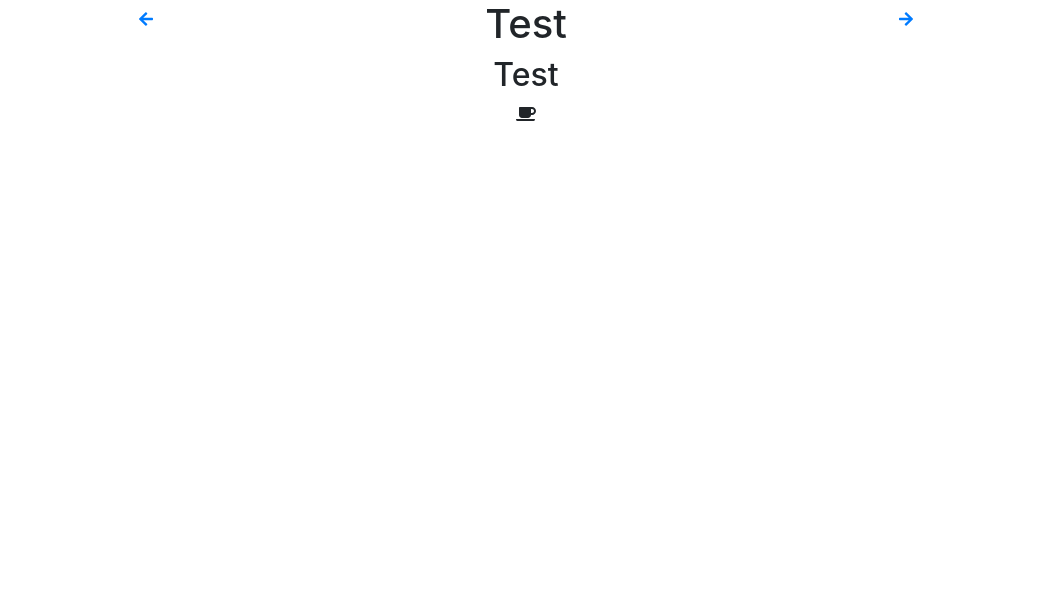
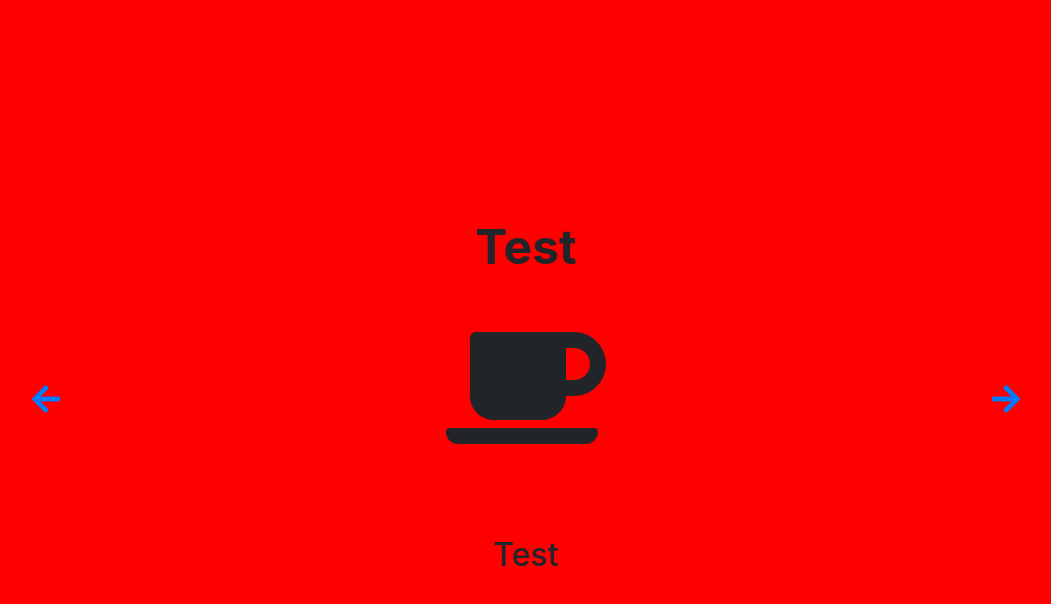
Before and after one commit to cdpeca/collab-cards, a React (Create React App) app: page / in a window 1280 px wide. Shown: the top 604 px of the page, without its empty margins (114-1165 px from the left). Built offline with nearby package versions, Linux system fonts and the light colour scheme.

Commit message:
feat(layout): layout structure

```diff
--- a/package.json
+++ b/package.json
@@ -19,6 +19,7 @@
     "react-bootstrap": "^1.0.1",
     "react-dom": "^16.13.1",
     "react-scripts": "3.4.1",
+    "styled-components": "^5.1.0",
     "typescript": "^3.7.5"
   },
   "scripts": {
--- a/src/App.tsx
+++ b/src/App.tsx
@@ -2,53 +2,8 @@ import React, { useState } from 'react';
 import { Container, Row, Col } from 'react-bootstrap';
 
 import './App.css';
-import Card from './components/Card';
-import Arrow from './components/Arrow';
-import { Cards } from './model/cards';
+import MainView from './Views/MainView';
 
-function App() {
-  const [current, setCurrent] = useState(0);
-
-  let card = Cards[current];
-
-  const max = Cards.length - 1;
-
-  const moveLeft = () => {
-    const next = current - 1;
-    const value = next < 0 ? max : next;
-
-    setCurrent(value);
-  }
-
-  const moveRight = () => {
-    const next = current + 1;
-    const value = next > max ? 0 : next;
-
-    setCurrent(value);
-  }
-
-  return (
-    <div className="App">
-      <Container>
-        <Row>
-          <Col>
-            <Arrow direction="left" onClick={moveLeft}/>
-          </Col>
-
-          <Col>
-            <Card
-              title={card.title}
-              subtitle={card.subtitle}
-              icon={card.icon} />
-          </Col>
-
-          <Col>
-            <Arrow direction="right" onClick={moveRight}/>
-          </Col>
-        </Row>
-      </Container>
-    </div>
-  );
-}
+const App = () => <MainView />;
 
 export default App;
--- /dev/null
+++ b/src/Views/MainView/index.tsx
@@ -0,0 +1,52 @@
+import React, { useState } from 'react';
+
+import Card from '../../components/Card';
+import Arrow from '../../components/Arrow';
+import { Cards } from '../../model/cards';
+
+import { Container, Row, Col } from './styles';
+
+function MainView() {
+  const [current, setCurrent] = useState(0);
+
+  let card = Cards[current];
+
+  const max = Cards.length - 1;
+
+  const moveLeft = () => {
+    const next = current - 1;
+    const value = next < 0 ? max : next;
+
+    setCurrent(value);
+  }
+
+  const moveRight = () => {
+    const next = current + 1;
+    const value = next > max ? 0 : next;
+
+    setCurrent(value);
+  }
+
+  return (
+    <Container fluid class="w-100">
+      <Row>
+        <Col>
+          <Arrow direction="left" onClick={moveLeft}/>
+        </Col>
+
+        <Col xs={6}>
+          <Card
+            title={card.title}
+            subtitle={card.subtitle}
+            icon={card.icon} />
+        </Col>
+
+        <Col>
+          <Arrow direction="right" onClick={moveRight}/>
+        </Col>
+      </Row>
+    </Container>
+  );
+}
+
+export default MainView;
--- /dev/null
+++ b/src/Views/MainView/styles.js
@@ -0,0 +1,20 @@
+import styled from 'styled-components';
+import * as bootstrap from 'react-bootstrap';
+
+export const Container = styled(bootstrap.Container)`
+  flex: 1;
+  justify-content: center;
+  align-items: center;
+  height: 100vh;
+
+  background-color: red;
+`;
+
+export const Row = styled(bootstrap.Row)`
+  height: 100vh;
+`;
+
+export const Col = styled(bootstrap.Col)`
+  align-self: center;
+  text-align: center;
+`;
--- a/src/components/Arrow/index.tsx
+++ b/src/components/Arrow/index.tsx
@@ -26,7 +26,7 @@ const Arrow: FunctionComponent<ArrowProps> = ({ direction = 'up', onClick}) => {
 
   return (
     <Button variant="link" onClick={onClick}>
-      <FontAwesomeIcon icon={getIcon()} />
+      <FontAwesomeIcon icon={getIcon()} size="2x" />
     </Button>
   )
 }
--- a/src/components/Card/index.tsx
+++ b/src/components/Card/index.tsx
@@ -2,12 +2,17 @@ import React, { FunctionComponent } from 'react'
 import { FontAwesomeIcon } from '@fortawesome/react-fontawesome';
 import { CardModel } from '../../model/cards';
 
+import { Title, Subtitle } from './styles';
+
 const Card: FunctionComponent<CardModel> = (model) => {
   return (
     <div>
-      <h1>{model.title}</h1>
-      <h2>{model.subtitle}</h2>
-      <FontAwesomeIcon icon={model.icon} />
+      <Title>{model.title}</Title>
+      <FontAwesomeIcon icon={model.icon} size="8x"/>
+      <br />
+      &nbsp;
+      <br />
+      <Subtitle>{model.subtitle}</Subtitle>
     </div>
   )
 }
--- /dev/null
+++ b/src/components/Card/styles.js
@@ -0,0 +1,12 @@
+import styled from 'styled-components';
+
+export const Title = styled.h1`
+  font-weight: bolder;
+  font-size: 3em;
+  padding-bottom: 40px;
+`;
+
+export const Subtitle = styled.h1`
+  font-size: 2em;
+  padding-top: 60px;
+`;
```
Also changed, not shown: 1 other file (tests, documents, lock files or other folders).
